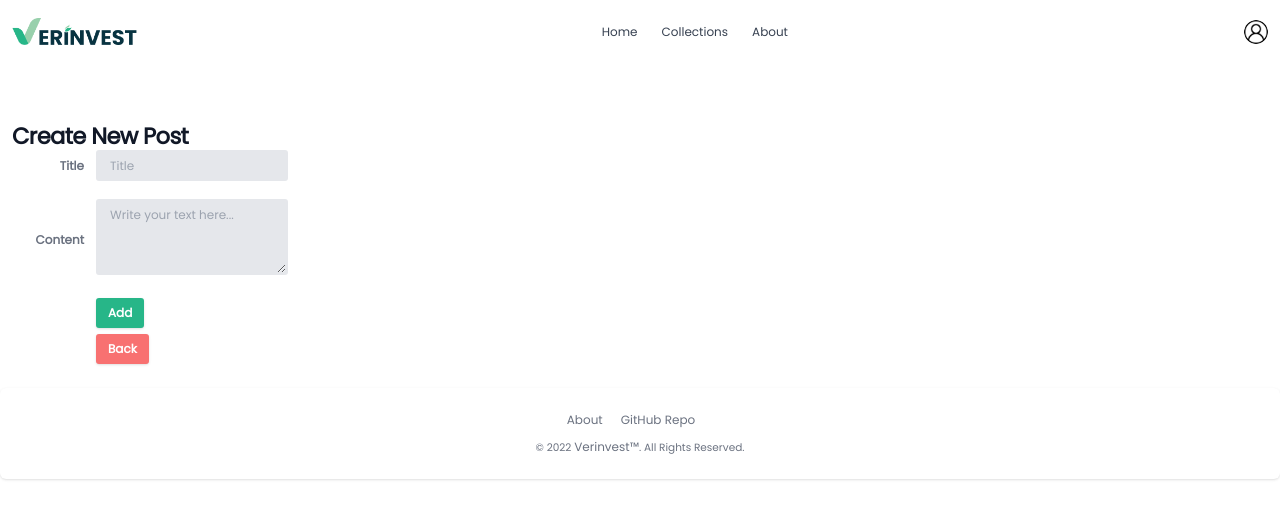
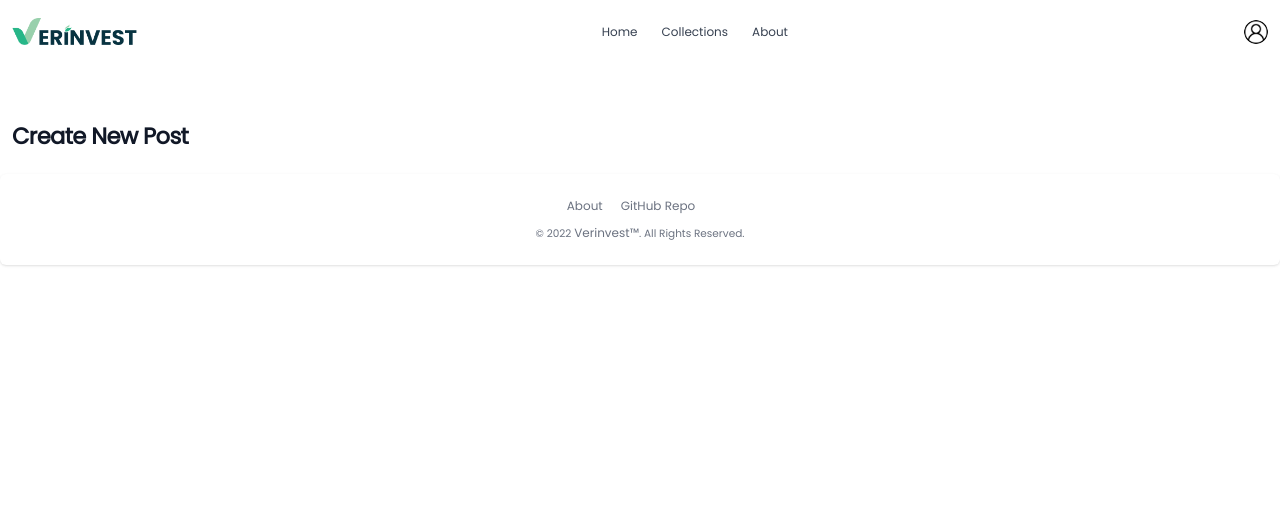
Before and after one commit to jeremyalv/verinvest-tk-pbp-b03, a Django app: page /collections/education/items/add/ in a window 1280 px wide. Shown: the top 519 px of the page. Run offline with Django 4.2, Linux system fonts and the light colour scheme; some libraries are stand-ins or nearby versions.

Commit message:
update edukasi item templates and views

```diff
--- a/edukasi_item/templates/create_education.html
+++ b/edukasi_item/templates/create_education.html
@@ -6,49 +6,6 @@
 {% endblock meta %}
 
 {% block content %}
-<div class = "education_item">
+<h1 class="mx-4 text-2xl font-bold leading-7 text-gray-900 sm:truncate sm:text-3xl sm:tracking-tight">Create New Post</h1>
 
-    <h2 class="mx-4 text-2xl font-bold leading-7 text-gray-900 sm:truncate sm:text-3xl sm:tracking-tight">Create New Post</h2>
-
-    <form class="w-full max-w-sm" method="POST" action="">
-        {% csrf_token %}
-        <div class="md:flex md:items-center mb-6">
-          <div class="md:w-1/3">
-            <label class="block text-gray-500 font-bold md:text-right mb-1 md:mb-0 pr-4" for="inline-full-name">
-              Title
-            </label>
-          </div>
-          <div class="md:w-2/3">
-            <input class="bg-gray-200 appearance-none border-2 border-gray-200 rounded w-full py-2 px-4 text-gray-700 leading-tight focus:outline-none focus:bg-white focus:border-primary" id="inline-full-name" type="text" placeholder="Title">
-          </div>
-        </div>
-        <div class="md:flex md:items-center mb-6">
-          <div class="md:w-1/3">
-            <label class="block text-gray-500 font-bold md:text-right mb-1 md:mb-0 pr-4" for="inline-password">
-              Content
-            </label>
-          </div>
-          <div class="md:w-2/3">
-            <textarea id="content" rows="4" class="bg-gray-200 appearance-none border-2 border-gray-200 rounded w-full py-2 px-4 text-gray-700 leading-tight focus:outline-none focus:bg-white focus:border-primary" placeholder="Write your text here..." required=""></textarea>
-          </div>
-        </div>
-        <div class="md:flex md:items-center">
-          <div class="md:w-1/3"></div>
-          <div class="md:w-2/3">
-            <button class="shadow bg-primary focus:shadow-outline focus:outline-none text-white font-bold py-2 px-4 rounded" type="button">
-              Add
-            </button>
-          </div>
-        </div>
-        <div class="md:flex md:items-center">
-            <div class="md:w-1/3"></div>
-            <div class="md:w-2/3">
-              <button class="mt-2 shadow bg-red-400 focus:shadow-outline focus:outline-none text-white font-bold py-2 px-4 rounded" type="button"><a href="{% url 'collection:education' %}">
-                Back
-              </a></button>
-            </div>
-          </div>
-      </form>
-
-</div>
 {% endblock content %}
--- a/edukasi_item/urls.py
+++ b/edukasi_item/urls.py
@@ -1,5 +1,5 @@
 from django.urls import path
-from edukasi_item.views import view_post, create_post, delete_post
+from edukasi_item.views import view_post, create_post, delete_post, add_comment
 
 app_name = 'edukasi_item'
 
@@ -7,4 +7,5 @@ urlpatterns = [
     path('<int:id>', view_post, name='view'),
     path('add/', create_post, name='add'),
     path('delete/<int:id>', delete_post, name='delete'),
+    # path('comment/', add_comment, name='add_comment'),
 ]
--- a/edukasi_item/views.py
+++ b/edukasi_item/views.py
@@ -9,7 +9,7 @@ from edukasi_item.models import EdukasiComment
 from edukasi_item.forms import EducationForm, CommentForm
 
 def view_post(request, id):
-    post_item = Post.objects.filter(id=id).all()
+    post_item = Post.objects.filter(pk=id).all()
     context = {
         'post_item':post_item
     }
@@ -42,23 +42,46 @@ def post_json(request):
 # # @login_required
 # # @csrf_exempt
 def delete_post(request, id):
-    post = Post.objects.get(id=id, author=request.user)
+    post = Post.objects.get(pk=id, author=request.user)
     post.delete()
 
     return HttpResponseRedirect(reverse('collection:education'))
 
 # @login_required
 # @csrf_exempt
-def add_comment(request: HttpRequest):
-    if request.method == "POST":
-        post = request.kwargs["id"]
-        content = request.POST.get('content')
-        comment = EdukasiComment(
-            post = post,
-            commenter = request.user,
-            date_created = datetime.now(),
-            content = content,
-            upvotes = 0,
-        )
-    comment.save()
-    return HttpResponse(serializers.serialize("json", [comment]), content_type='application/json')
+
+# def add_comment(request: HttpRequest):
+#     if request.method == "POST":
+#         post = request.kwargs["id"]
+#         content = request.POST.get('content')
+#         comment = EdukasiComment(
+#             post = post,
+#             commenter = request.user,
+#             date_created = datetime.now(),
+#             content = content,
+#             upvotes = 0,
+#         )
+#     comment.save()
+#     return HttpResponse(serializers.serialize("json", [comment]), content_type='application/json')
+
+def add_comment(request):
+    cform = CommentForm()
+    if request.method == 'POST':
+        cform = CommentForm(request.POST)
+        if cform.is_valid():
+            comment = cform.save(commit=False)
+            comment.post =request.kwargs["id"]
+            comment.commenter = request.user
+            comment.upvotes = 0
+            comment.save()
+            return redirect('edukasi_item:view')
+
+    context = {'cform':cform}
+    return render(request, 'add_comment.html', context)
+
+def show_comment(request):
+    data_comment = EdukasiComment.objects.all()
+    context = {
+        'data_comment':data_comment,
+    }
+    return render(request, "edukasi_item.html", context)
```
Also changed, not shown: edukasi_item/templates/add_comment.html (added, +29 -0 lines), edukasi_item/templates/edukasi_item.html (+23 -14 lines).
